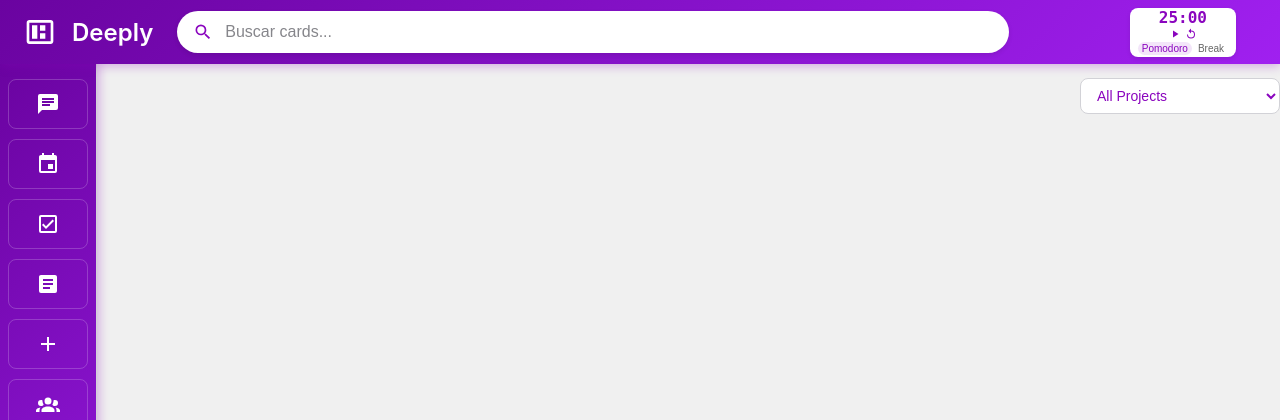
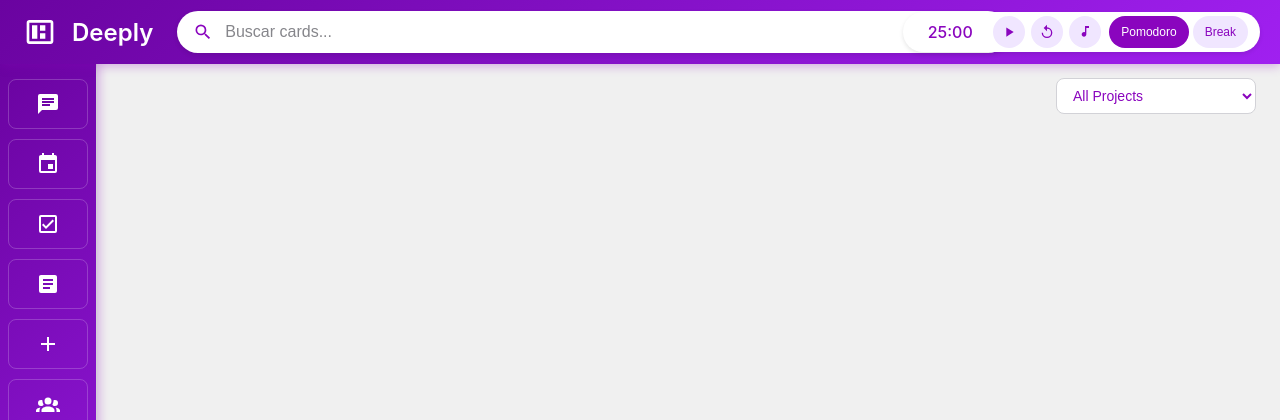
Before and after one commit to renatogritti/Deeply, a Flask app: template templates/kanban.html in a window 1280 px wide. Shown: the top 420 px of the page. Run offline with Flask 3, Linux system fonts and the light colour scheme; the template is opened without the code that fills it, so the values that code supplies are empty.

Commit message:
Widget funcionando perfeitamente com som de chuva

```diff
--- a/static/css/styles.css
+++ b/static/css/styles.css
@@ -1177,14 +1177,18 @@ button[onclick*="cancel"]:hover {
     display: flex;
     align-items: center;
     padding: 4px 16px;
-    margin-right: auto;
+    margin-right: 240px; /* Adicionado espaço para o filtro de projetos */
     box-shadow: 0 2px 5px rgba(0, 0, 0, 0.1);
 }
 
 /* Dropdown de projetos à direita */
 .project-filter {
+    position: absolute;
+    right: 40px; /* Aumentado para dar mais espaço da borda */
+    top: 50%;
+    transform: translateY(-50%);
     width: 200px;
-    margin-left: auto;
+    z-index: 10; /* Garante que fique acima de outros elementos */
 }
 
 .project-filter select {
@@ -1814,64 +1818,72 @@ textarea.form-input {
 
 /* Pomodoro Widget Styles */
 .pomodoro-widget {
-    display: flex;
-    flex-direction: column;
-    align-items: center;
-    background: #fff;
-    padding: 2px 8px; /* Reduzido ainda mais o padding vertical */
-    border-radius: 8px;
+    position: absolute;
+    right: 20px; /* Reduzido de 180px para 20px */
+    top: 50%;
+    transform: translateY(-50%);
+    display: flex;
+    align-items: center;
+    gap: 8px;
+    background: white;
+    height: 40px;
+    padding: 0 12px;
+    border-radius: 20px;
     box-shadow: 0 2px 4px rgba(0,0,0,0.1);
-    margin: 0 20px;
 }
 
 .timer-display {
-    font-size: 16px; /* Reduzido ainda mais o tamanho da fonte */
-    font-weight: bold;
-    color: #8A05BE;
-    font-family: monospace;
-    line-height: 1;
+    font-size: 16px;
+    font-weight: 500;
+    color: var(--primary-color);
+    min-width: 70px;
+    text-align: center;
 }
 
 .timer-controls {
     display: flex;
-    gap: 2px;
-    margin: 1px 0; /* Reduzido margin vertical */
-}
-
-.timer-button {
-    padding: 1px; /* Reduzido padding */
-    background: none;
-    border: none; /* Removida a borda */
+    align-items: center;
+    gap: 6px;
+}
+
+.timer-button, .mode-button, .ambient-sound-button {
+    width: 32px;
+    height: 32px;
+    border-radius: 16px; /* Botões mais arredondados */
+    border: none;
+    background: var(--primary-lighter);
+    color: var(--primary-color);
     cursor: pointer;
     display: flex;
     align-items: center;
     justify-content: center;
-}
-
-.timer-button svg {
-    width: 12px; /* Reduzido tamanho do ícone */
-    height: 12px;
-    color: #8A05BE;
+    transition: all 0.2s ease;
+}
+
+.timer-button:hover, .mode-button:hover, .ambient-sound-button:hover {
+    background: var(--primary-color);
+    color: white;
 }
 
 .timer-mode {
     display: flex;
-    gap: 2px;
+    gap: 4px;
 }
 
 .mode-button {
-    padding: 1px 4px; /* Reduzido padding */
-    font-size: 10px; /* Reduzido tamanho da fonte */
-    background: none;
-    border: none; /* Removida a borda */
-    color: #666;
-    cursor: pointer;
+    width: auto;
+    padding: 0 12px;
+    font-size: 12px;
 }
 
 .mode-button.active {
-    background: rgba(138, 5, 190, 0.1);
-    color: #8A05BE;
-    border-radius: 8px;
+    background: var(--primary-color);
+    color: white;
+}
+
+/* Ajusta a ordem dos botões no timer-controls */
+.ambient-sound-button {
+    order: 999; /* Força o botão de som a ser o último */
 }
 
 /* ...rest of existing code... */
@@ -2105,3 +2117,35 @@ textarea.form-input {
     padding: 0 24px;
     height: calc(100% - 100px); /* Ajusta altura considerando o filtro */
 }
+
+/* Dropdown de projetos */
+.project-filter {
+    position: absolute; /* Posicionamento absoluto */
+    right: 24px;
+    top: 50%;
+    transform: translateY(-50%);
+    width: 200px;
+    z-index: 1501; /* Garante ficar acima do header */
+}
+
+.project-filter select {
+    width: 100%;
+    padding: 8px 12px;
+    border-radius: 8px;
+    background: white;
+    border: 1px solid var(--border-color);
+    color: var(--primary-color);
+    font-size: 14px;
+    cursor: pointer;
+}
+
+.project-filter select:hover {
+    border-color: var(--primary-light);
+    box-shadow: 0 4px 8px rgba(138, 5, 190, 0.2);
+}
+
+.project-filter select:focus {
+    outline: none;
+    border-color: var(--primary-color);
+    box-shadow: 0 0 0 2px rgba(138, 5, 190, 0.1);
+}
--- a/static/js/pomodoro.js
+++ b/static/js/pomodoro.js
@@ -24,6 +24,22 @@ class PomodoroTimer {
 
         // Adicionar estado do modo atual
         this.isBreakMode = false;
+
+        // Atualiza a inicialização do som ambiente
+        this.ambientSound = new Audio('/static/audio/rain.wav');
+        this.ambientSound.loop = true;
+        this.ambientButton = document.createElement('button');
+        this.ambientButton.className = 'ambient-sound-button';
+        this.ambientButton.innerHTML = '<svg viewBox="0 0 24 24" width="16" height="16"><path fill="currentColor" d="M12,3V12.26C11.5,12.09 11,12 10.5,12C8.56,12 7,13.56 7,15.5C7,17.44 8.56,19 10.5,19C12.44,19 14,17.44 14,15.5V6H18V3H12Z" /></svg>';
+
+        document.querySelector('.timer-controls').appendChild(this.ambientButton);
+
+        this.isAmbientPlaying = false;
+        this.ambientButton.addEventListener('click', () => this.toggleAmbientSound());
+
+        // Pré-carrega o som ambiente
+        this.ambientSound.load();
+        this.ambientSound.volume = 0.5; // Volume reduzido para 50%
     }
 
     initializeListeners() {
@@ -126,6 +142,30 @@ class PomodoroTimer {
             });
         }
     }
+
+    toggleAmbientSound() {
+        try {
+            if (this.isAmbientPlaying) {
+                this.ambientSound.pause();
+                this.ambientButton.classList.remove('active');
+            } else {
+                const playPromise = this.ambientSound.play();
+
+                if (playPromise !== undefined) {
+                    playPromise
+                        .then(() => {
+                            this.ambientButton.classList.add('active');
+                        })
+                        .catch(error => {
+                            console.error('Erro ao tocar som ambiente:', error);
+                        });
+                }
+            }
+            this.isAmbientPlaying = !this.isAmbientPlaying;
+        } catch (error) {
+            console.error('Erro ao manipular som ambiente:', error);
+        }
+    }
 }
 
 // Inicializar o timer quando o documento estiver carregado
```
Also changed, not shown: 1 other file.
